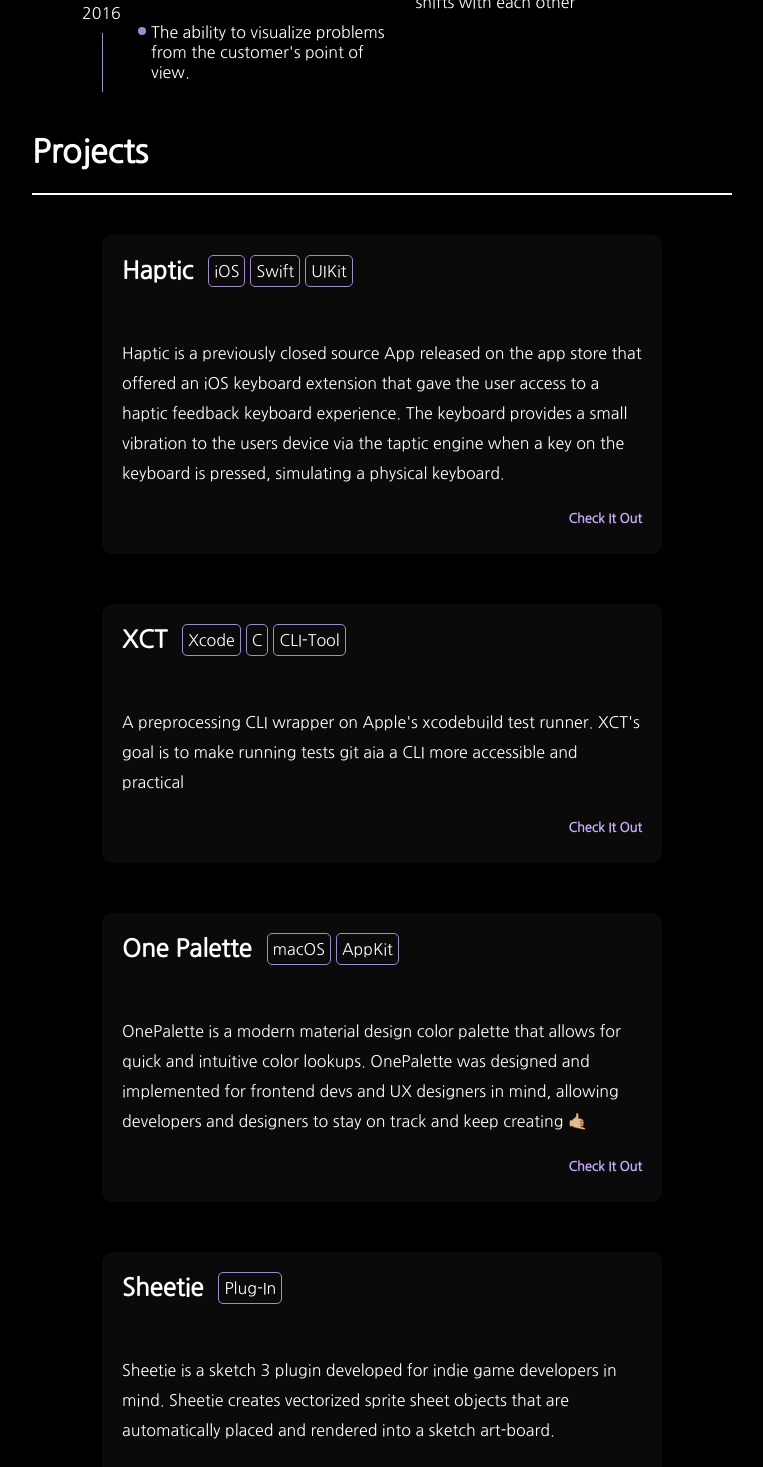
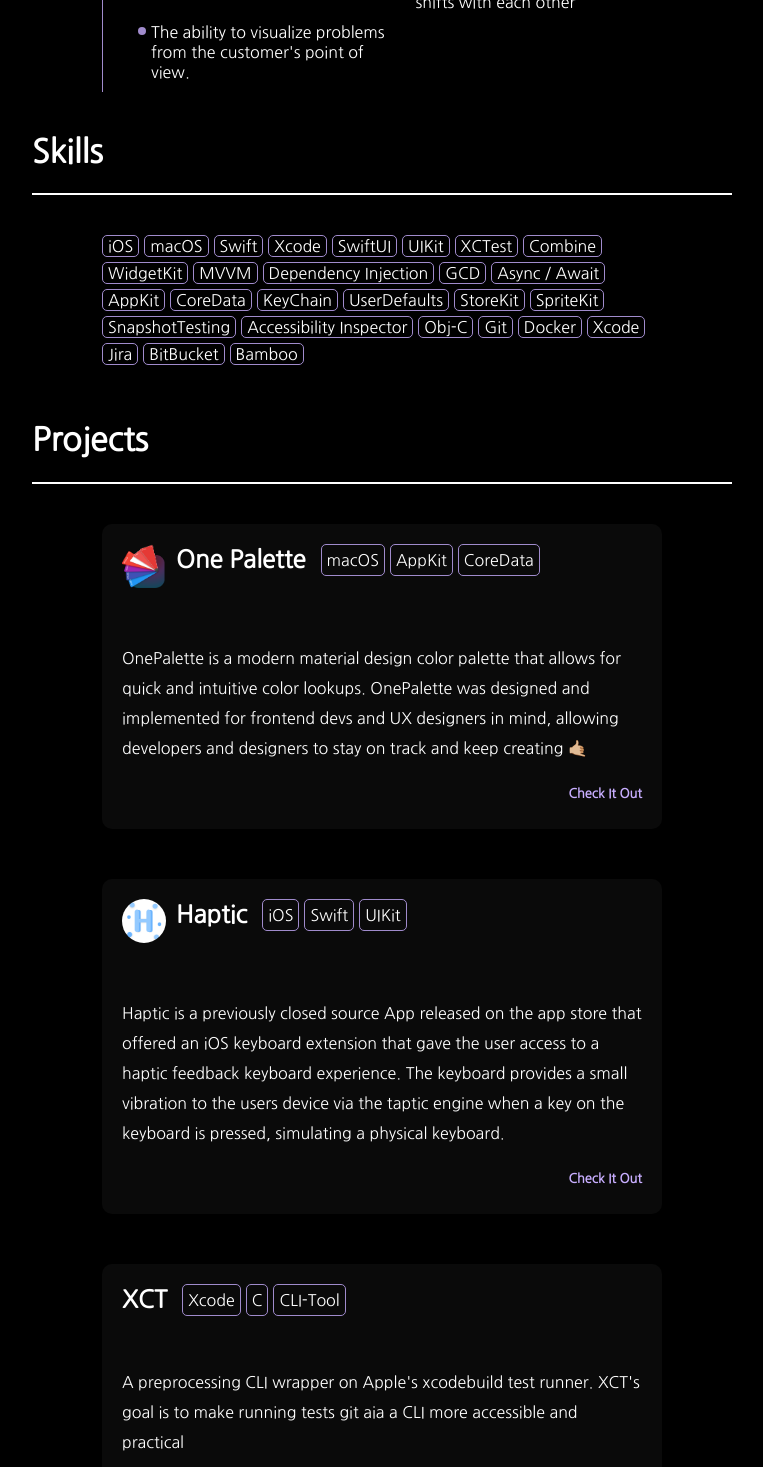
Before and after one commit to JoeManto/cv-joemanto.github.io, a React (Create React App) app: page /#/ in a window 1280 px wide. Shown: the part 1160-2627 px from the top of the page, without its empty margins (258-1021 px from the left). Built offline with nearby package versions, Linux system fonts and the light colour scheme.

Commit message:
added project icons

```diff
--- a/src/App.js
+++ b/src/App.js
@@ -5,8 +5,10 @@
 import githubLogo from './res/githublogo.png';
 import mailLogo from './res/mailLogo.png';
 import vmwLogo from './res/vmw.png';
-import wmLogo from "./res/wmu.png"
-import {PageContainer,PageTextContainer,HeaderTitle,NavBar,NavChild,Button,Project,SubPageContainer,LinkWithImage,RoundedImg,HStack,Centered,BulletPoint} from './components/BasicComponents.js';
+import wmLogo from "./res/wmu.png";
+import hapticLogo from "./res/haptic-icon.png";
+import onePalLogo from "./res/onepal-icon.png";
+import {PageContainer,PageTextContainer,Spacer,HeaderTitle,NavBar,NavChild,Button,Project,SubPageContainer,LinkWithImage,RoundedImg,HStack,Centered,BulletPoint,ProjectLabel} from './components/BasicComponents.js';
 
 function App() {
   return (
@@ -23,6 +25,7 @@
           <LinkWithImage imgSrc={githubLogo} name={"joemanto"} link={"https://www.github.com/joemanto"}/>
           <LinkWithImage imgSrc={mailLogo} name={"joemanto.dev+jobs@gmail.com"} link={"#"}/>
         </PageTextContainer>
+
         <HeaderTitle name = {"Experience"}/>
         <SubPageContainer>
           <HStack style = {{marginBottom: "10px"}}>
@@ -32,7 +35,7 @@
               <h5>Member of Technical Staff 2</h5>
           </HStack>
           <Centered style = {{marginBottom: "20px", position: "relative"}}>
-            <p style={{position: "absolute", top: "50%", left: "-30px", backgroundColor: "black", padding: "10px"}}>2020</p>
+            <p style={{position: "absolute", top: "40%", left: "-30px", backgroundColor: "black", padding: "10px"}}>2020</p>
             <HStack basis = {"30%"} style = {{borderLeft: "1px #a08bccFF solid", paddingLeft: "30px"}}>
               <BulletPoint>Provided code and design contributions for customer-facing NIAP-compliant (security standard) apps.</BulletPoint>
               <BulletPoint>Led the design and development of in-app analytics efforts in two core apps. Allowing app stakeholders to make informed data-driven decisions</BulletPoint>
@@ -54,7 +57,7 @@
             <h5>Student Lead & Web Dev</h5>
           </HStack>
           <Centered style = {{borderLeft: "", position: "relative"}}>
-          <p style={{position: "absolute", top: "50%", left: "-30px", backgroundColor: "black", padding: "10px"}}>2016</p>
+            <p style={{position: "absolute", top: "30%", left: "-30px", backgroundColor: "black", padding: "10px"}}>2016</p>
             <HStack basis = {"30%"} style = {{borderLeft: "1px #a08bccFF solid", paddingLeft: "30px"}}>
               <BulletPoint>Worked in a team environment leading and helping staff solve problems.</BulletPoint>
               <BulletPoint>Developed management skills with a focus on problem-solving.</BulletPoint>
@@ -64,10 +67,50 @@
             </HStack>
           </Centered>
         </SubPageContainer>
+
+        <HeaderTitle name = {"Skills"}/>
+        <SubPageContainer>
+          <HStack style = {{marginBottom: "10px"}}>
+            <ProjectLabel name = "iOS"/>
+            <ProjectLabel name = "macOS"/>
+            <ProjectLabel name = "Swift"/>
+            <ProjectLabel name = "Xcode"/>
+            <ProjectLabel name = "SwiftUI"/>
+            <ProjectLabel name = "UIKit"/>
+            <ProjectLabel name = "XCTest"/>
+            <ProjectLabel name = "Combine"/>
+            <ProjectLabel name = "WidgetKit"/>
+            <ProjectLabel name = "MVVM"/>
+            <ProjectLabel name = "Dependency Injection"/>
+            <ProjectLabel name = "GCD"/>
+            <ProjectLabel name = "Async / Await"/>
+            <ProjectLabel name = "AppKit"/>
+            <ProjectLabel name = "CoreData"/>
+            <ProjectLabel name = "KeyChain"/>
+            <ProjectLabel name = "UserDefaults"/>
+            <ProjectLabel name = "StoreKit"/>
+            <ProjectLabel name = "SpriteKit"/>
+            <ProjectLabel name = "SnapshotTesting"/>
+            <ProjectLabel name = "Accessibility Inspector"/>
+            <ProjectLabel name = "Obj-C"/>
+            <ProjectLabel name = "Git"/>
+            <ProjectLabel name = "Docker"/>
+            <ProjectLabel name = "Xcode"/>
+            <ProjectLabel name = "Jira"/>
+            <ProjectLabel name = "BitBucket"/>
+            <ProjectLabel name = "Bamboo"/>
+          </HStack>
+        </SubPageContainer>
+
         <HeaderTitle name = {"Projects"}/>
-
         <SubPageContainer>
-          <Project name = {"Haptic"} link = {"#/projects/haptic"} labels = {["iOS", "Swift", "UIKit"]}>
+          <Project image = {<RoundedImg src = {onePalLogo} size = {"44px"} notRounded = {true}/>} name = {"One Palette"} link = {"#/projects/onepalette"} labels = {["macOS", "AppKit", "CoreData"]}>
+            <p>OnePalette is a modern material design color palette that
+              allows for quick and intuitive color lookups. OnePalette was designed and
+              implemented for frontend devs and UX designers in mind, allowing developers
+              and designers to stay on track and keep creating 🤙🏼</p>
+          </Project>
+          <Project image = {<RoundedImg src = {hapticLogo} size = {"44px"}/>} name = {"Haptic"} link = {"#/projects/haptic"} labels = {["iOS", "Swift", "UIKit"]}>
             <p>Haptic is a previously closed source App released on the app store that offered
               an iOS keyboard extension that gave the user access to a haptic feedback
               keyboard experience. The keyboard provides a small vibration to the users
@@ -79,12 +122,6 @@
                XCT's goal is to make running tests git aia a CLI more accessible and practical
               </p>
           </Project>
-          <Project name = {"One Palette"} link = {"#/projects/onepalette"} labels = {["macOS", "AppKit"]}>
-            <p>OnePalette is a modern material design color palette that
-              allows for quick and intuitive color lookups. OnePalette was designed and
-              implemented for frontend devs and UX designers in mind, allowing developers
-              and designers to stay on track and keep creating 🤙🏼</p>
-          </Project>
           <Project name = {"Sheetie"} link = {"#/projects/sheetie"} labels = {["Plug-In"]}>
             <p>Sheetie is a sketch 3 plugin developed for indie game developers
               in mind. Sheetie creates vectorized sprite sheet objects that are
@@ -95,6 +132,16 @@
               to make a bluetooth connection to your AirPods</p>
           </Project>
         </SubPageContainer>
+
+        <HeaderTitle name = {"Education"}/>
+        <SubPageContainer>
+          <HStack>
+            <h3>Western Michigan University</h3>
+            <Spacer/>
+            <p style={{color: "#a08bccFF"}}>Aug 2016 - May 2020</p>
+          </HStack>
+          <p>BS in Computer Science from the College of Engineering and Applied Sciences</p>
+        </SubPageContainer>
       </PageContainer>
   );
 }
--- a/src/components/BasicComponents.js
+++ b/src/components/BasicComponents.js
@@ -150,9 +150,22 @@
     )
 }
 
+export function Spacer(props) {
+    const style = {
+        margin: "auto",
+        ...props.style
+    };
+
+    return(
+        <div style={style}>
+            {props.children}
+        </div>
+    )
+}
+
 export function RoundedImg(props) {
     const imageStyle = {
-        borderRadius: "50%",
+        borderRadius: props.notRounded ? "0%" : "50%",
         width: props.size,
         height: props.size
     }
@@ -197,6 +210,11 @@
     return(
         <div style={projectCntStyle}>
             <div style={labelsCntStyle}>
+                { props.image &&
+                    <div style={{marginRight: "10px"}}>
+                    {props.image}
+                    </div>
+                }
                 <h2 style={titleStyle}>{props.name}</h2>
                 {
                     props.labels.map((labelName) => (
@@ -301,7 +319,6 @@
 export function Code(props) {
     return(
         <div>
-
             <Highlight className = {"code"} language = {"JavaScript"}>
                 {props.code}
             </Highlight>
--- a/src/projects/xct.js
+++ b/src/projects/xct.js
@@ -2,7 +2,19 @@
 import hapticLogo1 from './res/haptic1.png';
 import hapticLogo2 from './res/haptic2.png';
 import githubLogo from '../res/githublogo.png';
-import {HeaderTitle, Image, NavBar, NavChild, PageContainer,PageTextContainer, LinkWithImage} from '../components/BasicComponents';
+import {HeaderTitle, Image, NavBar, NavChild, PageContainer,PageTextContainer, LinkWithImage, SubHeaderTitle, Code} from '../components/BasicComponents';
+
+const codeBlock = `
+XCT -t [@saveable fileTarget]
+    -esd [@nullable testCaseMatcher]
+    -P [@saveable project]
+    -S [@saveable scheme]
+    -O [@saveable OS]
+    -D [@saveable device]
+    --dry --ugly --clear-inline
+    --clear-global --clear-all
+    --list-inline --list-global
+`
 
 export class XCT extends React.Component{ render() {
     return(
@@ -17,6 +29,8 @@
             <PageTextContainer>
                 <p> A preprocessing CLI wrapper on Apple's xcodebuild's test runner. XCT's goal
                     is to make running tests via a CLI more accessible and practical.</p>
+
+
             </PageTextContainer>
             <div style = {{height: "90vh"}}></div>
         </PageContainer>
```
Also changed, not shown: src/res/haptic-icon.png (added), src/res/onepal-icon.png (added).
